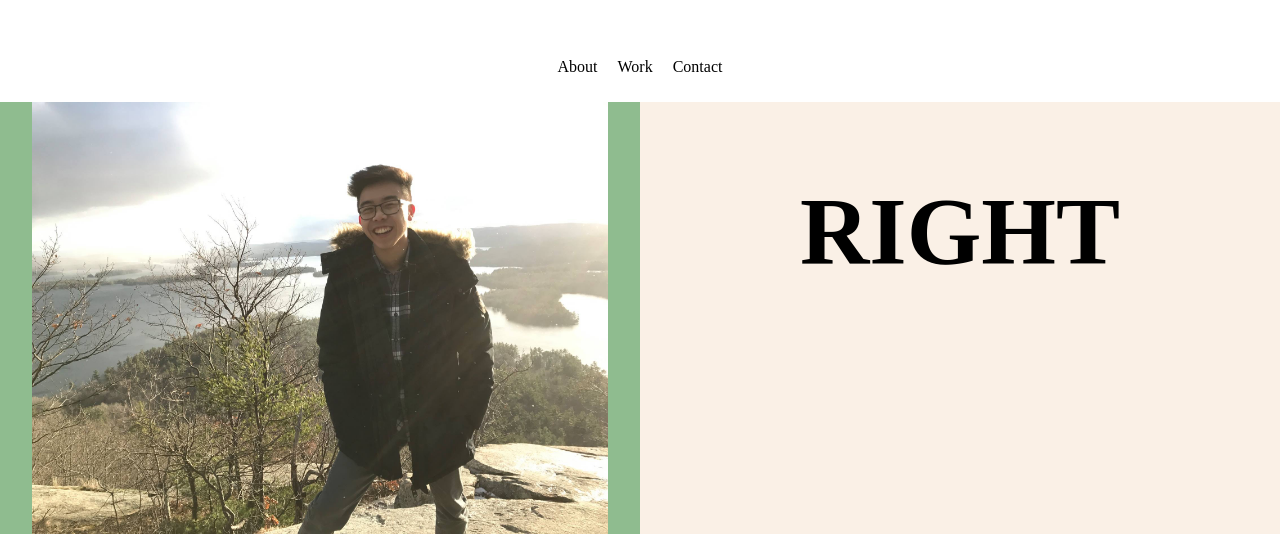
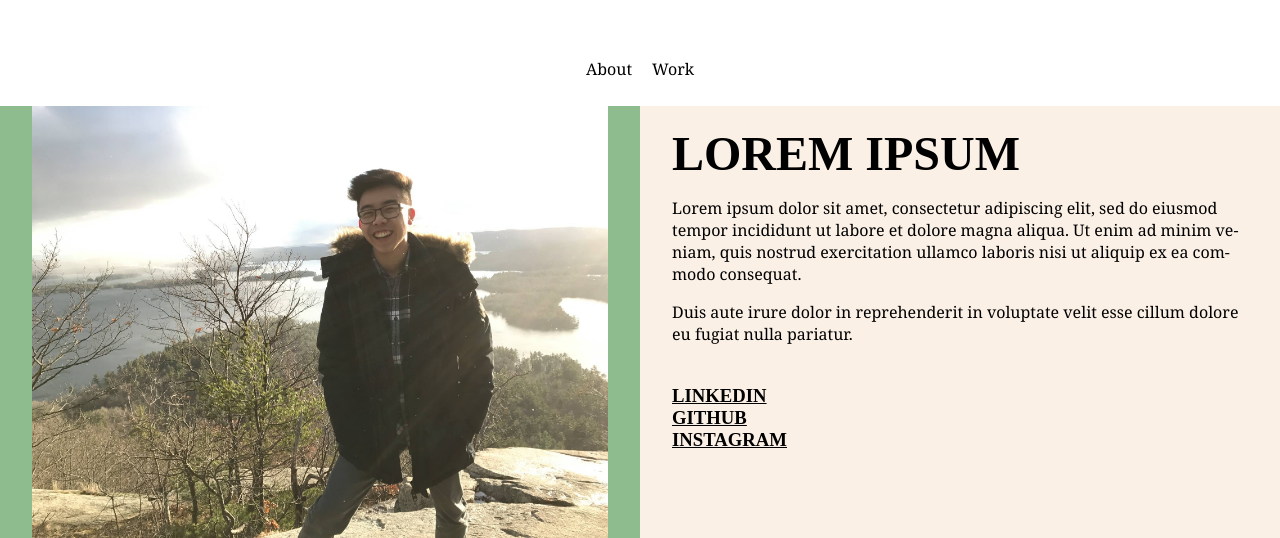
Before and after one commit to alexanderlim9/portfolio-v2, a website: page app/index.html in a window 1280 px wide. Shown: the part 648-1186 px from the top of the page. Drawn offline with Linux system fonts and the light colour scheme.

Commit message:
add about section

```diff
--- a/app/index.html
+++ b/app/index.html
@@ -5,6 +5,13 @@
     <meta name="viewport" content="width=device-width, initial-scale=1">
 
     <title>Alexander Lim</title>
+
+    <script src="https://use.typekit.net/txc8cqh.js"></script>
+    <script>try {
+      Typekit.load({async: true});
+    } catch (e) {
+    }</script>
+    <link href="https://fonts.googleapis.com/css?family=PT+Serif" rel="stylesheet">
 
     <!--<link rel="stylesheet" href="https://maxcdn.bootstrapcdn.com/bootstrap/4.0.0/css/bootstrap.min.css"-->
     <!--integrity="sha384-Gn5384xqQ1aoWXA+058RXPxPg6fy4IWvTNh0E263XmFcJlSAwiGgFAW/dAiS6JXm" crossorigin="anonymous">-->
@@ -29,16 +36,34 @@
     <div class="nav-link">
         <p>Work</p>
     </div>
-    <div class="nav-link">
-        <p>Contact</p>
-    </div>
 </div>
 <div class="about">
     <div class="left">
         <img src="media/portrait.JPG"/>
     </div>
     <div class="right">
-        <h1>Right</h1>
+        <div class="textbox">
+            <h2>Lorem ipsum</h2>
+            <p>
+                Lorem ipsum dolor sit amet, consectetur adipiscing elit, sed do eiusmod tempor
+                incididunt ut labore et dolore magna aliqua. Ut enim ad minim veniam, quis nostrud
+                exercitation ullamco laboris nisi ut aliquip ex ea commodo consequat.
+            </p>
+            <p>
+                Duis aute irure dolor in reprehenderit in voluptate velit esse cillum dolore eu
+                fugiat nulla pariatur.
+            </p>
+            <div class="about-info">
+                <!--<h3>Email</h3>-->
+                <a class="social-link" target="_blank"
+                href="https://www.linkedin.com/in/alexander-lim/">
+                    <h3>LinkedIn</h3></a>
+                <a class="social-link" target="_blank" href="https://github.com/alexanderlim9">
+                    <h3>Github</h3></a>
+                <a class="social-link" target="_blank" href="https://www.instagram.com/phantomlim9/?hl=en">
+                    <h3>Instagram</h3></a>
+            </div>
+        </div>
     </div>
 </div>
 </body>
--- a/app/less/style.less
+++ b/app/less/style.less
@@ -1,16 +1,26 @@
+@container-width: 90%;
+
 html, body {
-  font-family: "PT Serif";
+  //font-family: "PT Serif";
+  font-family: "Georgia";
   font-size: 16px;
   height: 100%;
   margin: 0px;
 }
 
-h1 {
+h1, h2, h3 {
   font-family: "Proxima Nova Extra Condensed";
   font-weight: 700;
   text-transform: uppercase;
+  margin: 20px 0px 0px 0px;
+}
+
+h1 {
   font-size: 6em;
-  padding: 10px;
+}
+
+h2 {
+  font-size: 3em;
 }
 
 .hero {
@@ -18,6 +28,10 @@ h1 {
   height: 85%;
   justify-content: center;
   align-items: center;
+}
+
+p {
+  hyphens: auto;
 }
 
 .about {
@@ -33,7 +47,7 @@ h1 {
     background-color: seashell;
 
     img {
-      width: 90%;
+      width: @container-width;
       //height: 200px;
       overflow: hidden;
 
@@ -44,6 +58,37 @@ h1 {
     display: flex;
     justify-content: center;
     background-color: peachpuff;
+
+    .textbox {
+      width: @container-width;
+    }
+
+    .about-info {
+      display: flex;
+      flex-direction: column;
+      //justify-content: flex-end;
+      //align-items: flex-end;
+      margin: 40px 0px;
+
+      h3 {
+        display: inline;
+        padding-right: 10px;
+        margin-top: 0px
+      }
+
+      .social-link {
+        padding-right: 10px;
+
+        //h3 {
+          color: black;
+        //}
+
+        h3:hover {
+          color: gray;
+        }
+
+      }
+    }
   }
 }
 
@@ -56,19 +101,6 @@ h1 {
     padding: 10px;
     font-size: 16px;
   }
-}
-
-.media {
-  //width: 300px;
-  //height: 300px;
-
-  img {
-    width: 90%;
-    //height: 200px;
-    overflow: hidden;
-
-  }
-
 }
 
 @media (min-width: 750px) {
```
Also changed, not shown: app/css/style.css.
